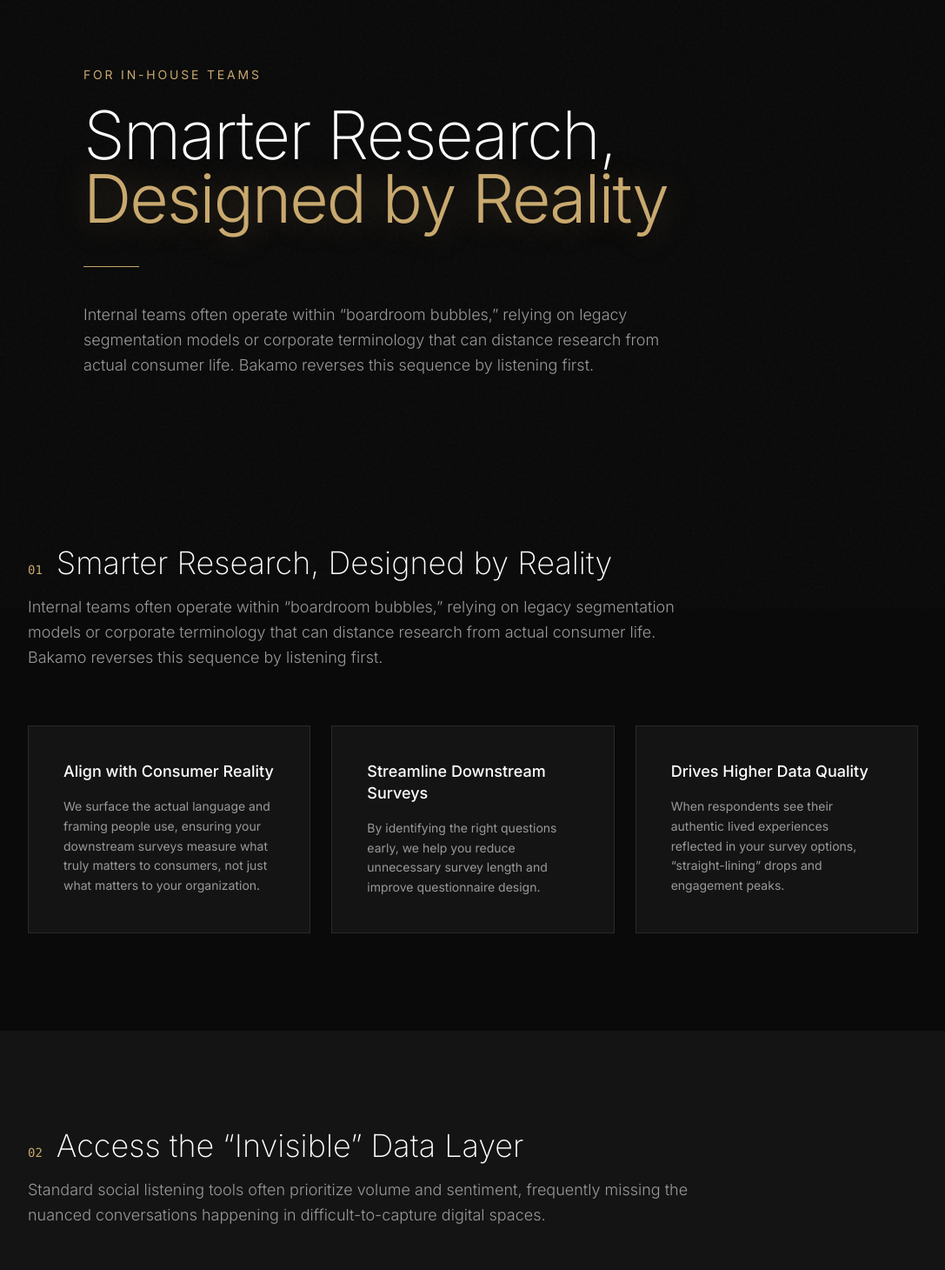
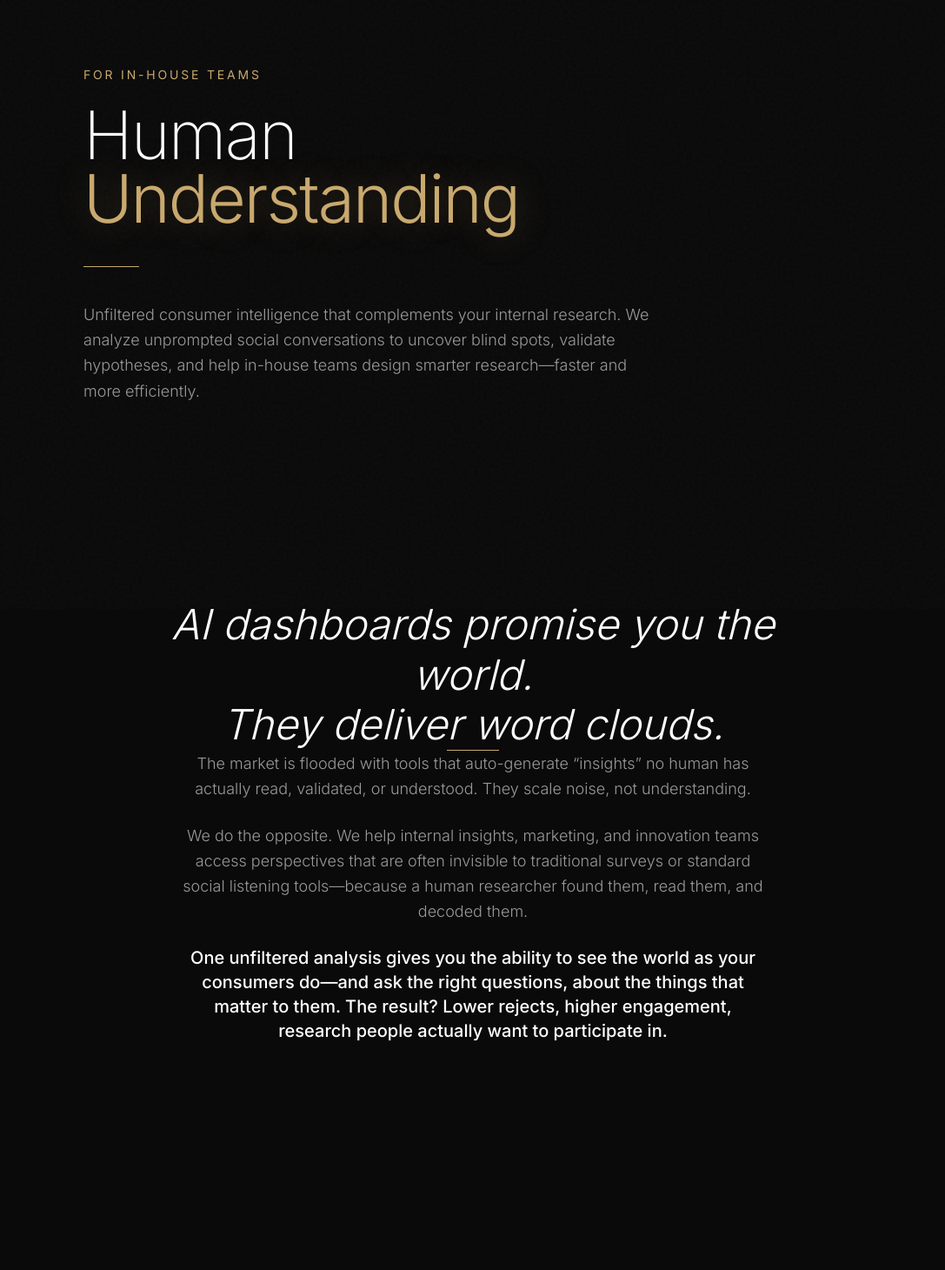
Before and after one commit to FazekasDani/bakamousa-next, a Next.js app: page /in-house-teams in a window 1280 px wide. Shown: the part 100-1560 px from the top of the page at 87% size, without its empty margins (96-1183 px from the left). Built offline with nearby package versions, Linux system fonts and the light colour scheme; no server answers.

Commit message:
In-House Teams: lead with Human Understanding, anti-AI-hype manifesto section

```diff
--- a/src/app/in-house-teams/page.tsx
+++ b/src/app/in-house-teams/page.tsx
@@ -4,14 +4,14 @@
 export const metadata: Metadata = {
   title: "For In-House Teams | Bakamo",
   description:
-    "Smarter research, designed by reality. Align with consumer reality, access the invisible data layer, and stress-test internal insights.",
+    "Unfiltered consumer intelligence that complements your internal research. Human understanding, not AI dashboards.",
   alternates: {
     canonical: "/in-house-teams",
   },
   openGraph: {
     title: "For In-House Teams | Bakamo",
     description:
-      "Smarter research, designed by reality. Align with consumer reality, access the invisible data layer, and stress-test internal insights.",
+      "Unfiltered consumer intelligence that complements your internal research. Human understanding, not AI dashboards.",
   },
 };
 
@@ -40,11 +40,11 @@
     number: "02",
     title: "Access the \u201cInvisible\u201d Data Layer",
     intro:
-      "Standard social listening tools often prioritize volume and sentiment, frequently missing the nuanced conversations happening in difficult-to-capture digital spaces.",
+      "Every quarter, another AI tool promises to \u201crevolutionize listening.\u201d The output is usually the same: volume charts, sentiment scores, and word clouds that no strategist can act on. We go where the algorithms don\u2019t.",
     points: [
       {
         name: "Beyond Automated Tools",
-        body: "We combine advanced technology with PhD-level social scientists to identify narratives and lived experiences that remain outside the scope of conventional dashboards.",
+        body: "We combine advanced technology with PhD-level social scientists who actually read, interpret, and decode the conversations\u2014identifying narratives and lived experiences that remain invisible to any dashboard.",
       },
       {
         name: "Unknown Unknowns",
@@ -110,19 +110,49 @@
             For In-House Teams
           </p>
           <h1 className="text-[clamp(2.5rem,6vw,5rem)] font-extralight leading-[0.95] tracking-tight text-white">
-            Smarter Research,
+            Human
             <br />
             <span className="text-accent-glow font-light">
-              Designed by Reality
+              Understanding
             </span>
           </h1>
           <div className="w-16 h-px bg-accent mt-10" />
           <p className="mt-10 text-text-secondary text-lg font-light leading-relaxed max-w-2xl">
-            Internal teams often operate within &ldquo;boardroom bubbles,&rdquo;
-            relying on legacy segmentation models or corporate terminology that
-            can distance research from actual consumer life. Bakamo reverses
-            this sequence by listening first.
+            Unfiltered consumer intelligence that complements your internal
+            research. We analyze unprompted social conversations to uncover
+            blind spots, validate hypotheses, and help in-house teams design
+            smarter research&mdash;faster and more efficiently.
           </p>
+        </div>
+      </section>
+
+      {/* ═══════ Human-First Manifesto ═══════ */}
+      <section className="full-section">
+        <div className="max-w-3xl mx-auto text-center">
+          <p className="manifesto-quote">
+            AI dashboards promise you the world.<br />
+            They deliver word clouds.
+          </p>
+          <div className="section-divider mt-10 mb-10" />
+          <div className="space-y-6 text-text-secondary text-lg font-light leading-relaxed max-w-2xl mx-auto">
+            <p>
+              The market is flooded with tools that auto-generate
+              &ldquo;insights&rdquo; no human has actually read, validated, or
+              understood. They scale noise, not understanding.
+            </p>
+            <p>
+              We do the opposite. We help internal insights, marketing, and innovation
+              teams access perspectives that are often invisible to traditional
+              surveys or standard social listening tools&mdash;because a human
+              researcher found them, read them, and decoded them.
+            </p>
+            <p className="text-white text-xl font-medium">
+              One unfiltered analysis gives you the ability to see the world as
+              your consumers do&mdash;and ask the right questions, about the
+              things that matter to them. The result? Lower rejects, higher
+              engagement, research people actually want to participate in.
+            </p>
+          </div>
         </div>
       </section>
 
@@ -165,7 +195,7 @@
         <div className="max-w-3xl mx-auto text-center">
           <div className="section-divider mb-12" />
           <h2 className="text-3xl md:text-4xl font-extralight text-white mb-6">
-            Stop Measuring Your Own Assumptions.
+            No dashboard will ever replace understanding.
           </h2>
           <p className="text-text-secondary text-lg font-light mb-10 max-w-2xl mx-auto leading-relaxed">
             Let&rsquo;s calibrate your upcoming tracker, segmentation, or
```
